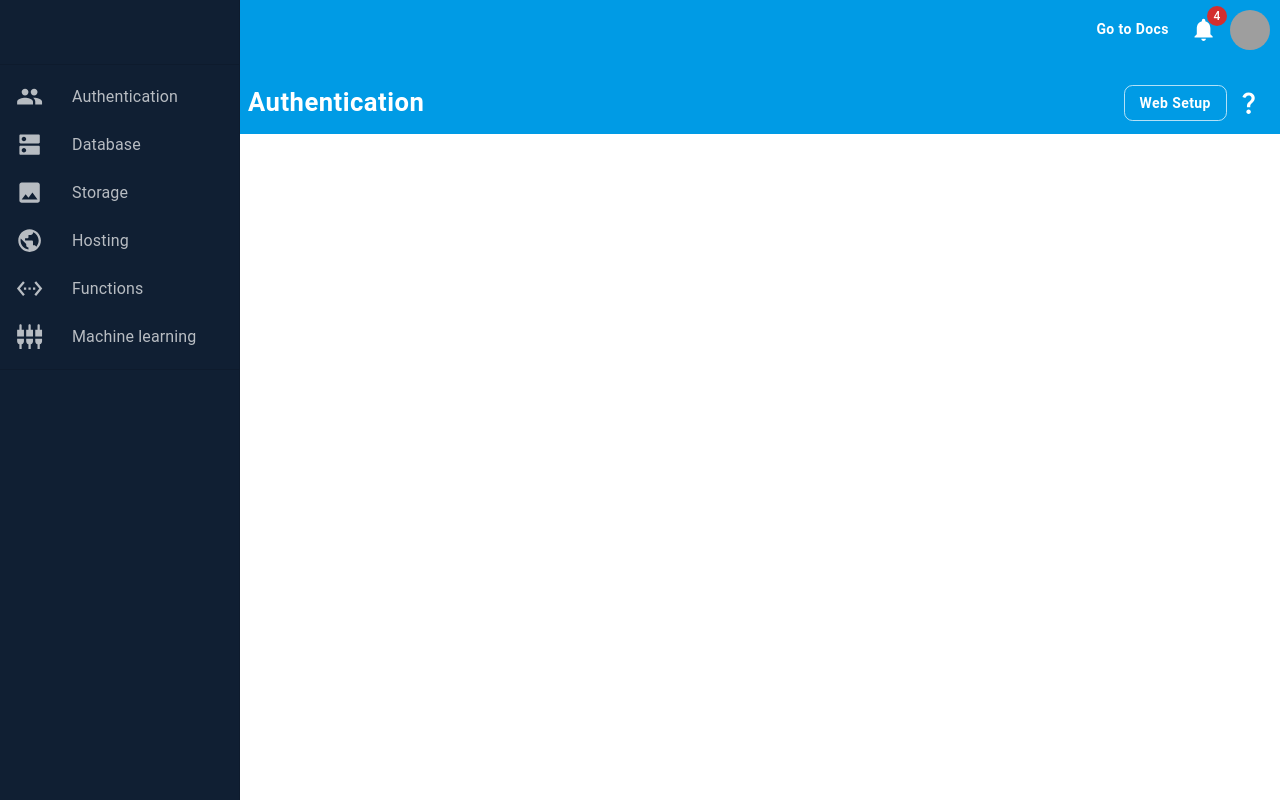
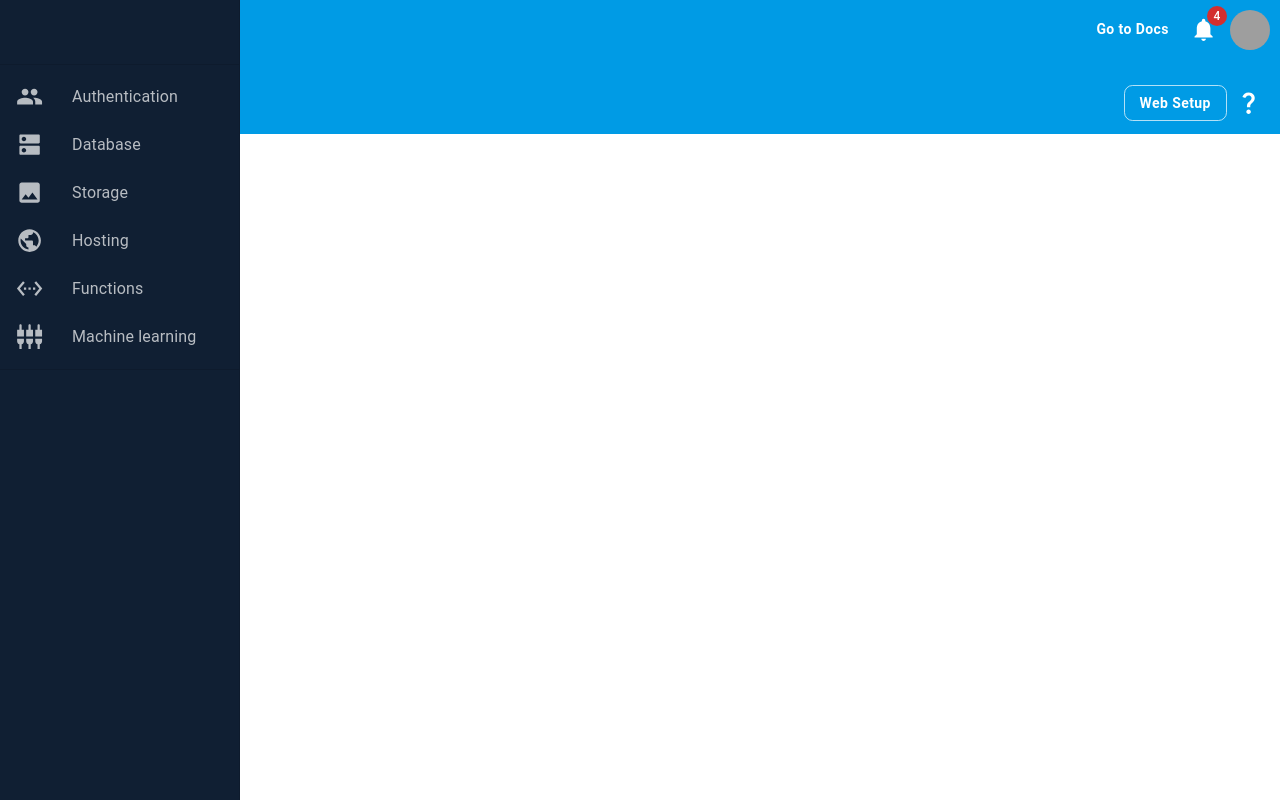
Before and after one commit to josephuche1/Material-ui-tutorials, a React (Create React App) app: page / in a window 1280 px wide. Built offline with nearby package versions, Linux system fonts and the light colour scheme; grey boxes are pictures that could not be loaded.

Commit message:
Adding conditional logic to display different title for different URL

```diff
--- a/src/App.tsx
+++ b/src/App.tsx
@@ -1,15 +1,23 @@
-import React from 'react';
-import { Outlet } from 'react-router-dom';
+import React, {useState, useEffect} from 'react';
+import { Outlet, useLocation } from 'react-router-dom';
 import Navbar from './components/Navbar/Navbar';
 import Grid from '@mui/material/Grid';
 import Header from './components/common/Header/Header';
 
 const App: React.FC = () => {
+  const [title, setTitle] = useState<string>("");
+  const location = useLocation();
+
+  useEffect(() => {
+    const parseLocation = location.pathname.replace("/", "");
+    setTitle(parseLocation);
+  }, [location])
 
   return (
     <Grid container>
       <Navbar />
-      <Header title="Authentication" />
+      <Header
+        title={title} />
       <Outlet />  { /*The outlet element is a placeholder for the child route's content.*/}
     </Grid>
   );
```
